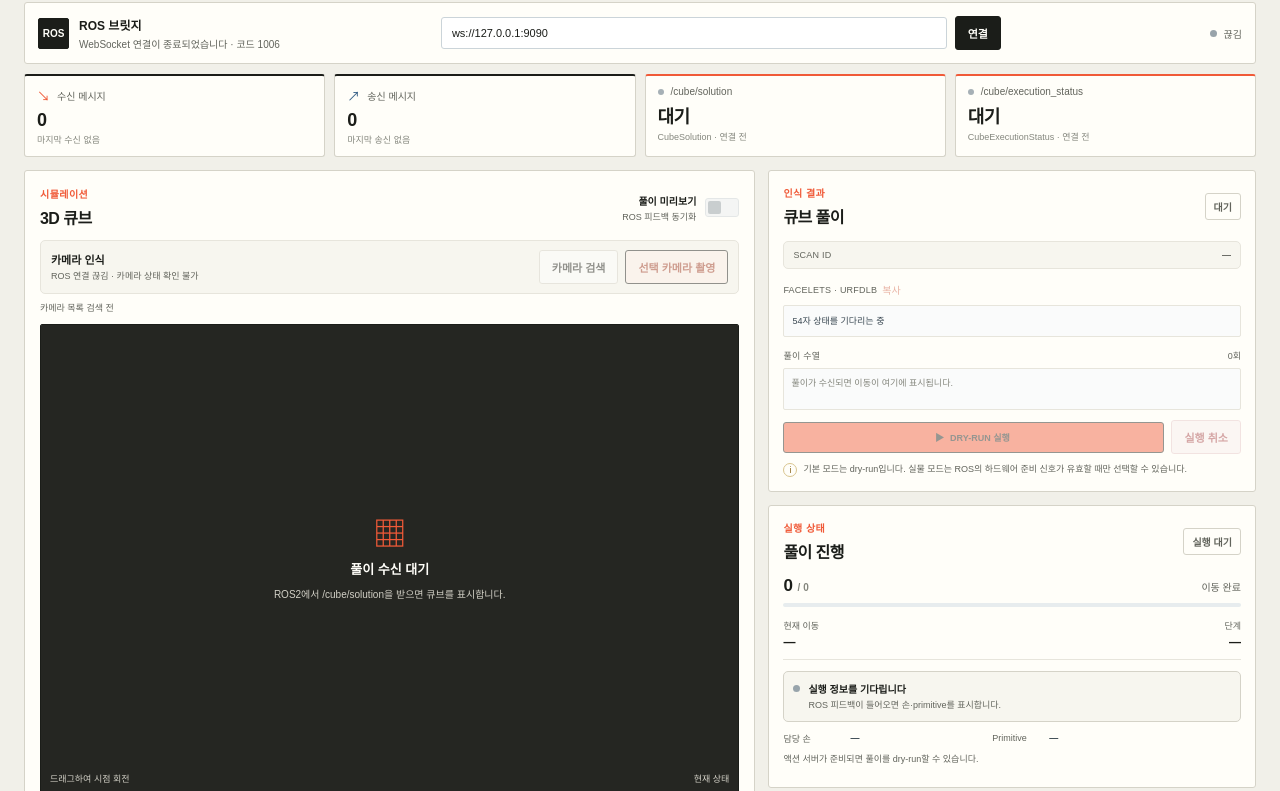
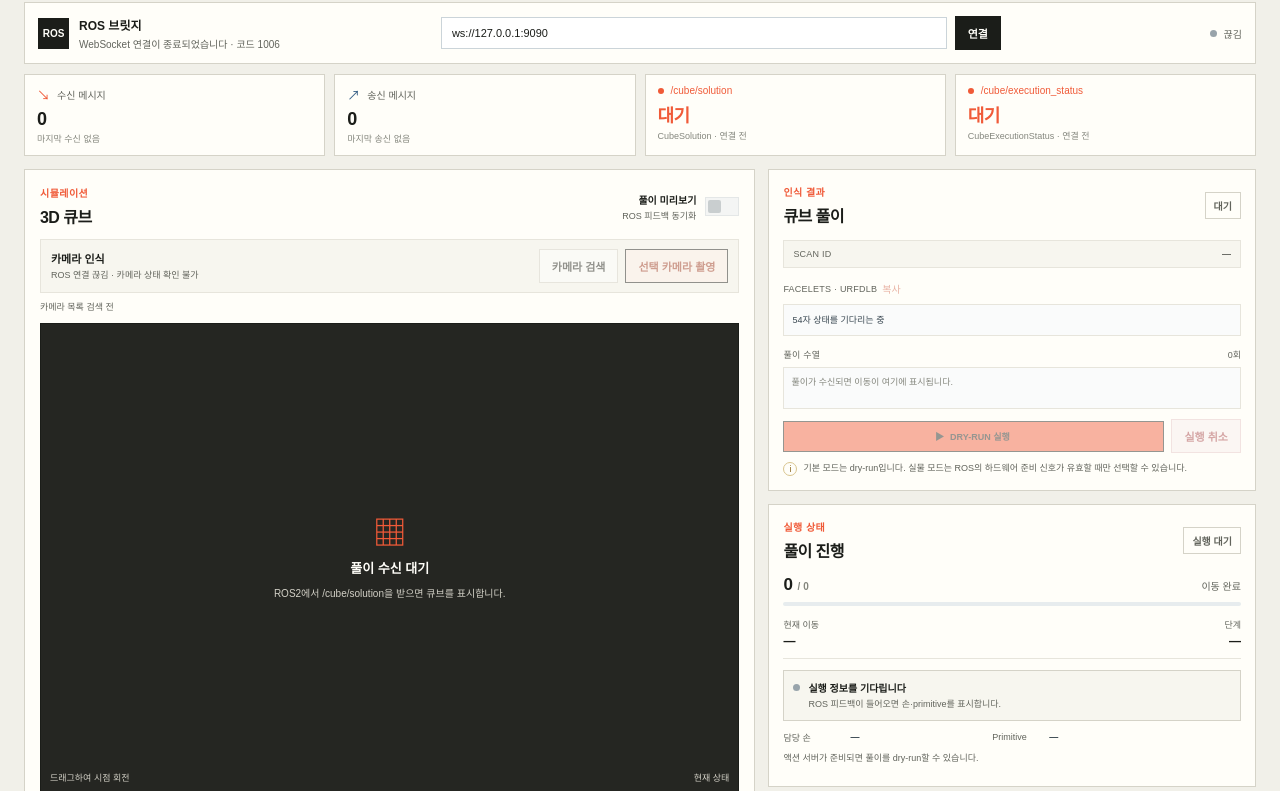
Before and after one commit to 2026-HBNU-Capstone-Robot-Muscle/middleware-bridge, a plain HTML site: page apps/monitoring_ui/index.html in a window 1280 px wide. Shown: the part 92-883 px from the top of the page. Drawn offline with Linux system fonts and the light colour scheme; a web font is replaced by a local one.

Commit message:
style: 레이아웃 상단 포인트 색상 제거, 직각 모서리로 변경

```diff
--- a/apps/monitoring_ui/styles.css
+++ b/apps/monitoring_ui/styles.css
@@ -219,6 +219,23 @@ input:focus { border-color: #6b9a93; box-shadow: 0 0 0 3px rgb(40 109 102 / 12%)
 body, body * { font-family: "Freesentation", "Malgun Gothic", sans-serif !important; }
 h1 { font-family: "Bithumb Gothic", "Malgun Gothic", sans-serif !important; }
 
+/* 구조 패널은 직각으로 정리하고, 토픽 카드는 키 컬러로 식별합니다. */
+.panel, .connection-state, .small-status, .mode-control, .button, input,
+.brand-mark, .icon-orbit, .camera-toolbar, .camera-choice, .toggle-track,
+.facelets-value, .move-list, .move-chip, .workflow-stage, .scan-meta,
+.canvas-wrap, .cube-legend i {
+  border-radius: 0 !important;
+}
+.signal-card, .signal-card.topic-signal, .events-panel {
+  border-top: 1px solid var(--line);
+}
+.topic-signal .signal-heading,
+.topic-signal > strong,
+.topic-signal .topic-led {
+  color: var(--teal);
+}
+.topic-signal .topic-led { background: var(--teal); }
+
 @media (max-width: 1050px) {
   .app-shell { width: min(calc(100% - 32px), 900px); }
   .main-grid { grid-template-columns: minmax(0, 1fr); }
@@ -332,3 +349,8 @@ h2 { font-weight: 740; letter-spacing: -.035em; }
   .app-footer { min-height: 14px; margin: 0; }
   h1 { font-size: 30px; }
 }
+
+/* 마지막 시각 규칙: 사각 패널 위의 색 띠를 없애고 토픽 신호는 키 컬러로 표시합니다. */
+.signal-card, .signal-card.topic-signal, .events-panel { border-top: 1px solid var(--line); }
+.topic-signal .signal-heading, .topic-signal > strong, .topic-signal .topic-led { color: var(--teal); }
+.topic-signal .topic-led { background: var(--teal); }
```
Also changed, not shown: apps/monitoring_ui/src-tauri/icons/icon.ico.
